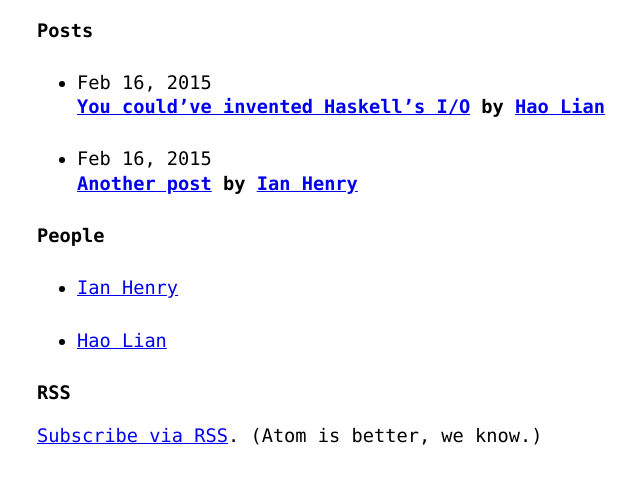
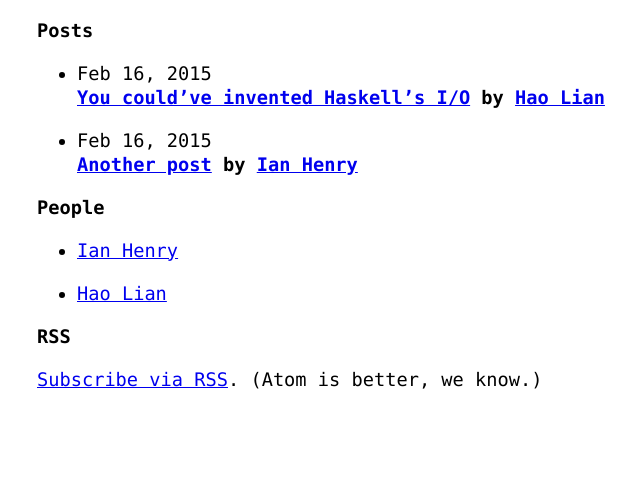
Before and after one commit to hlian/hao.codes, a Jekyll site: the page built from index.html, in a window 1280 px wide. Shown: the top 484 px of the page, without its empty margins (253-893 px from the left). Built offline with Jekyll 4.4.1, drawn with Linux system fonts in a browser that asks for light colours; Markdown is read by kramdown in place of the engine named in the settings.

Commit message:
list items were too far apart, what was i thinking

```diff
--- a/_sass/_typography.scss
+++ b/_sass/_typography.scss
@@ -20,7 +20,7 @@ ol {
 }
 
 li {
-  margin: 1.5em 0;
+  margin: 1em 0;
 }
 
 a[rel="footnote"] {
```
